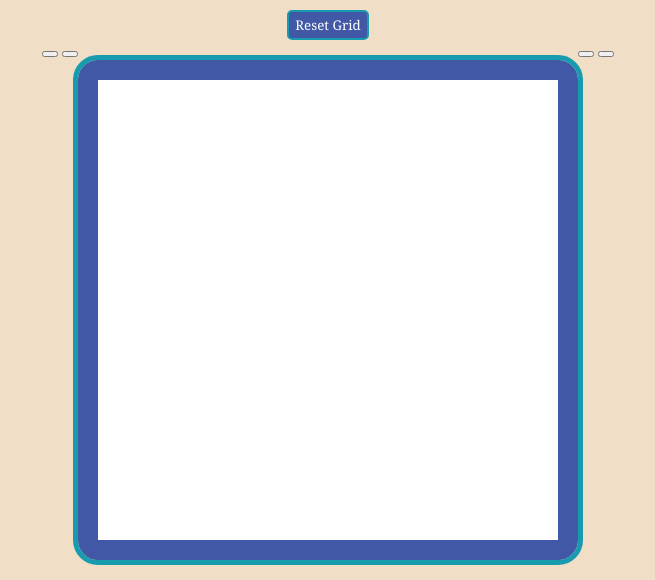
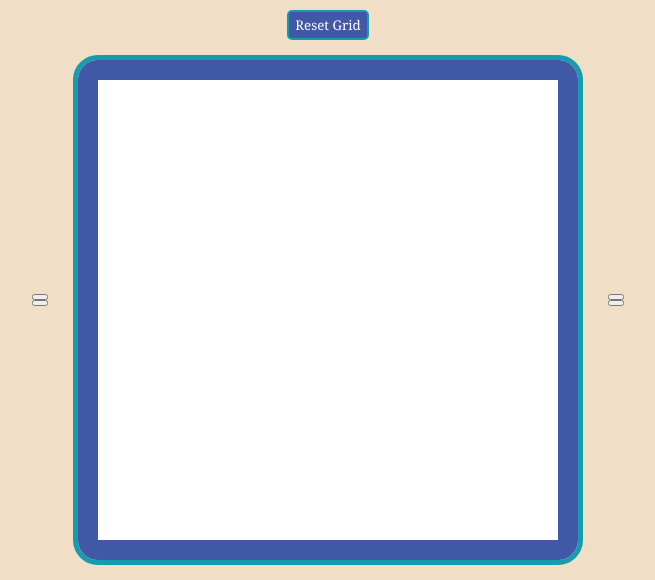
Before and after one commit to SamTHadfield/etch-a-sketch, a plain HTML site: page index.html in a window 1280 px wide. Shown: the part 177-757 px from the top of the page, without its empty margins (312-967 px from the left). Drawn offline with Linux system fonts and the light colour scheme.

Commit message:
Add flex and style to button-containers

```diff
--- a/style.css
+++ b/style.css
@@ -42,6 +42,14 @@ h1 {
   display: flex;
 }
 
+/* button containers */
+.button-container {
+  display: flex;
+  flex-direction: column;
+  justify-content: center;
+  margin: 30px;
+}
+
 .sketch-container {
   height: 500px;
   width: 500px;
```
